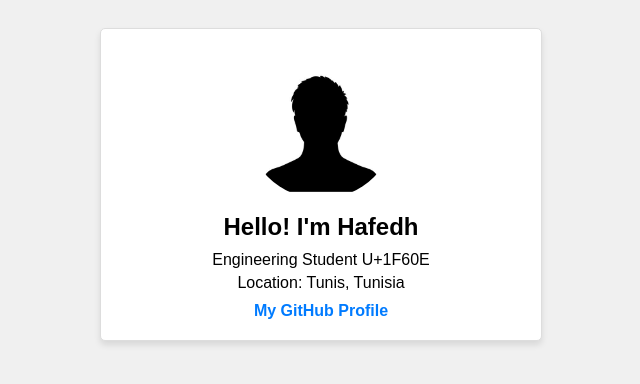
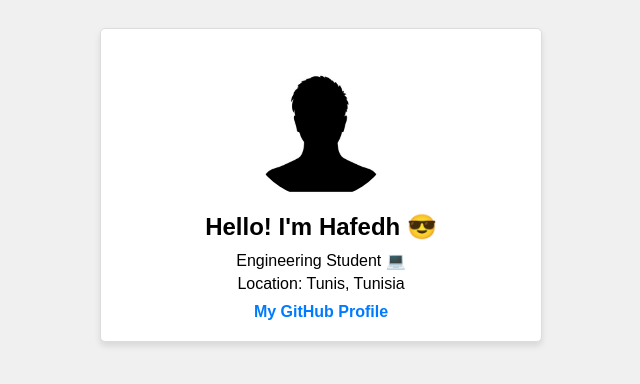
Before and after one commit to Hafedh-Amine/-my-profile, a plain HTML site: page index.html in a window 1280 px wide. Shown: the whole page, without its empty margins (319-959 px from the left). Drawn offline with Linux system fonts and the light colour scheme.

Commit message:
Update index.html

```diff
--- a/index.html
+++ b/index.html
@@ -6,8 +6,8 @@
 <body>
   <div class="profile">
     <img src="images/profile-picture.png" alt="My Profile Picture">
-    <h1>Hello! I'm Hafedh</h1>
-    <p>Engineering Student U+1F60E</p>
+    <h1>Hello! I'm Hafedh 😎</h1>
+    <p>Engineering Student 💻 </p>
     <p>Location: Tunis, Tunisia</p>
     <a href="https://github.com/Hafedh-Amine" target="_blank"> My GitHub Profile</a>
   </div>
```
